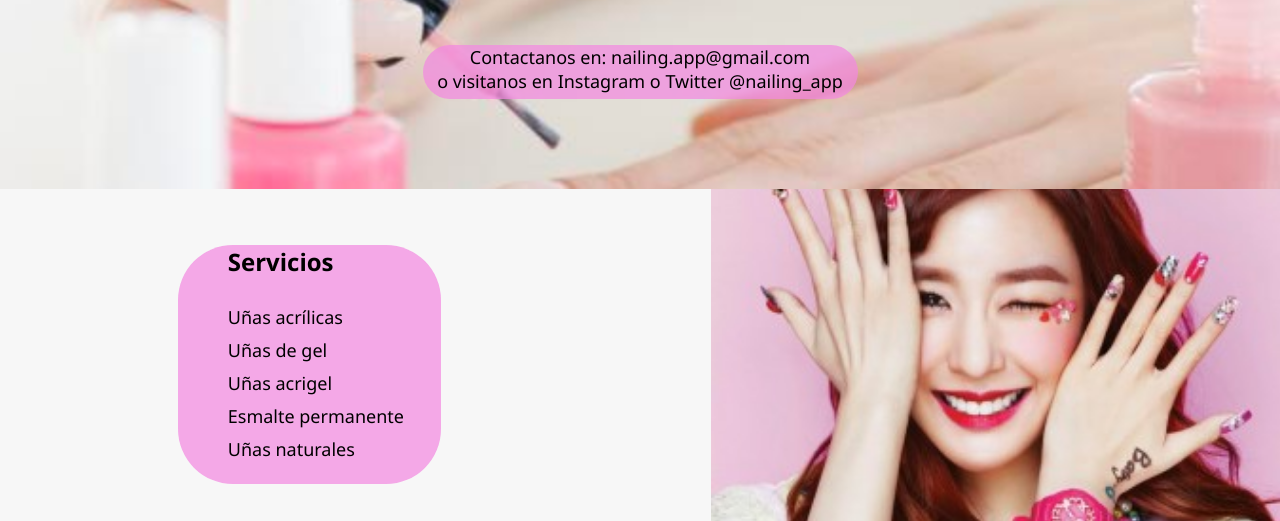
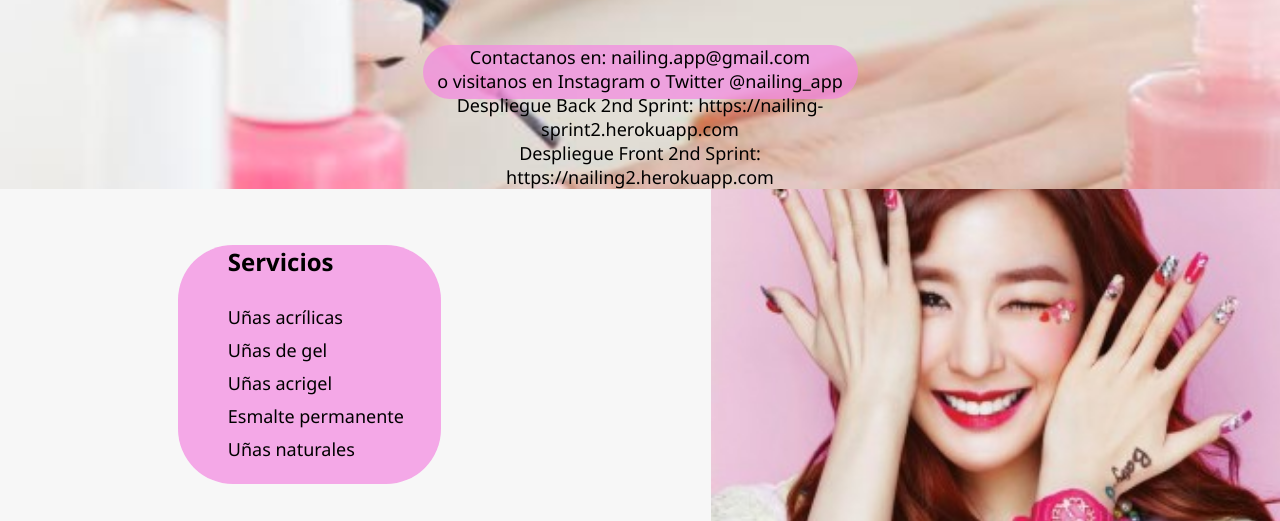
Before and after one commit to nailingapp/nailingapp.github.io, a plain HTML site: page index.html in a window 1280 px wide. Shown: the part 418-939 px from the top of the page. Drawn offline with Linux system fonts and the light colour scheme.

Commit message:
feat/Añadido de urls de despliegue 2ndo Sprint

```diff
--- a/index.html
+++ b/index.html
@@ -24,6 +24,7 @@
             <div class="third-image">
                 <div id="text-thirddiv">
                     <a>Contactanos en: nailing.app@gmail.com<br> o visitanos en Instagram o Twitter @nailing_app</a>
+                    <a>Despliegue Back 2nd Sprint: https://nailing-sprint2.herokuapp.com<br> Despliegue Front 2nd Sprint: https://nailing2.herokuapp.com</a>
                 </div>
             </div>
             <div class="fourth-image">
```
